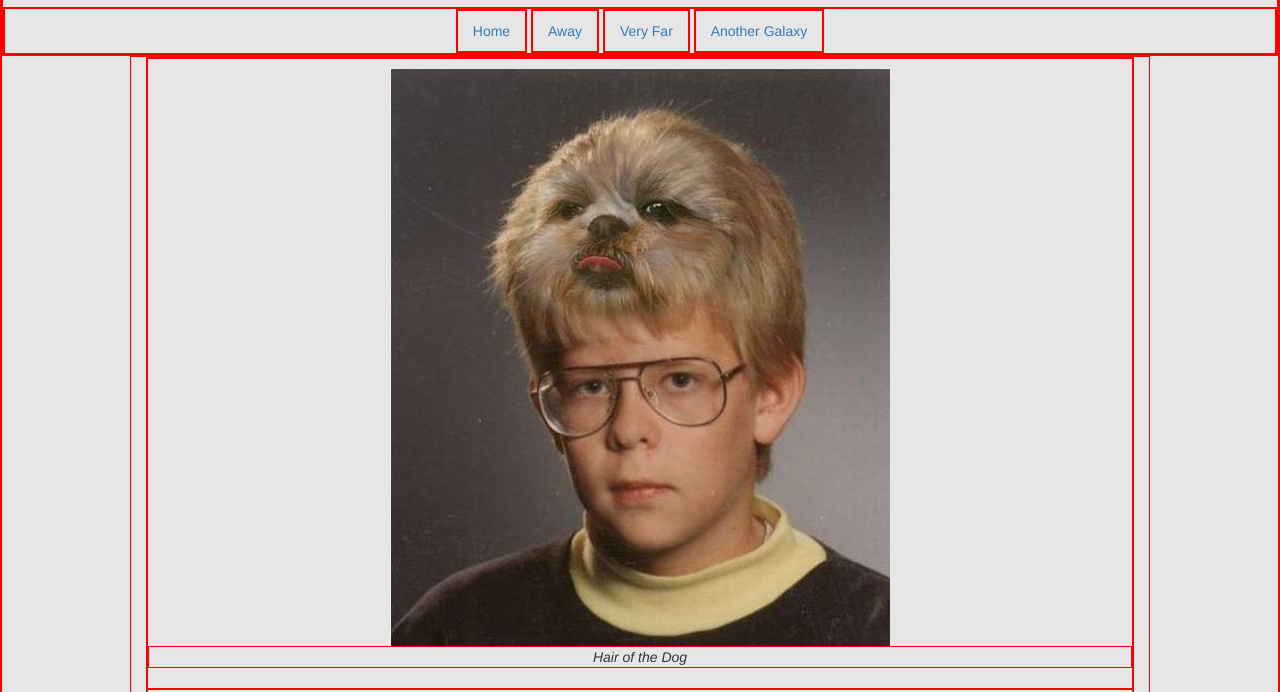
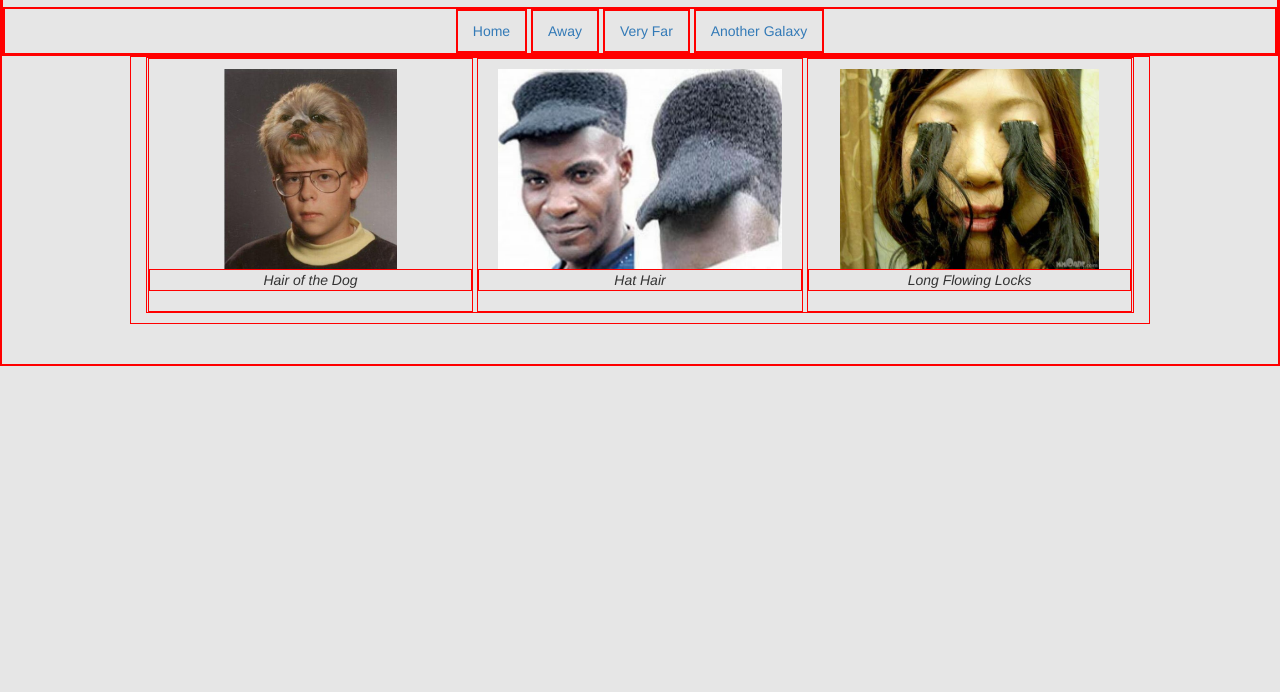
Before and after one commit to jake-shasteen/css_in_15, a plain HTML site: page index.html in a window 1280 px wide. Shown: the part 68-760 px from the top of the page. Drawn offline with nearby package versions, Linux system fonts and the light colour scheme.

Commit message:
Make gallery horizontal

```diff
--- a/css/index.css
+++ b/css/index.css
@@ -51,10 +51,26 @@ footer {
 }
 
 @media (min-width: 769px) {
+  .gallery li,
   .nav li {
     display: inline-block;
+  }
+
+  .container {
+    width: 100%;
+  }
+
+  .gallery li {
+    width: 33%;
+  }
+
+  .gallery img {
+    max-height: 200px;
   }
 }
 
 @media (min-width: 1025px) {
+  .container {
+    width: 80%;
+  }
 }
```
